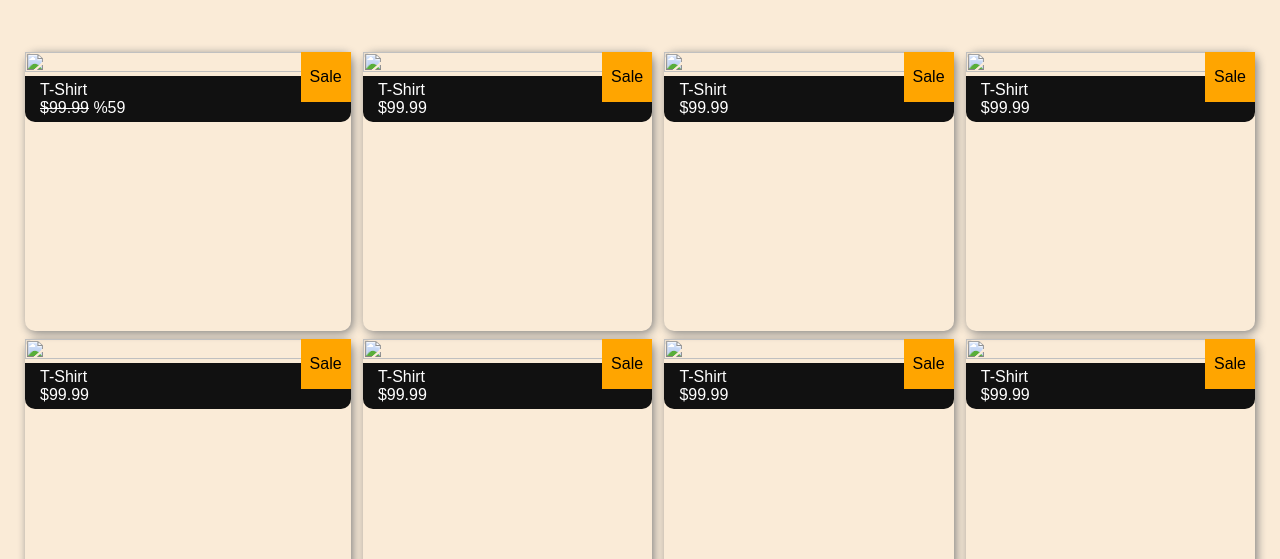
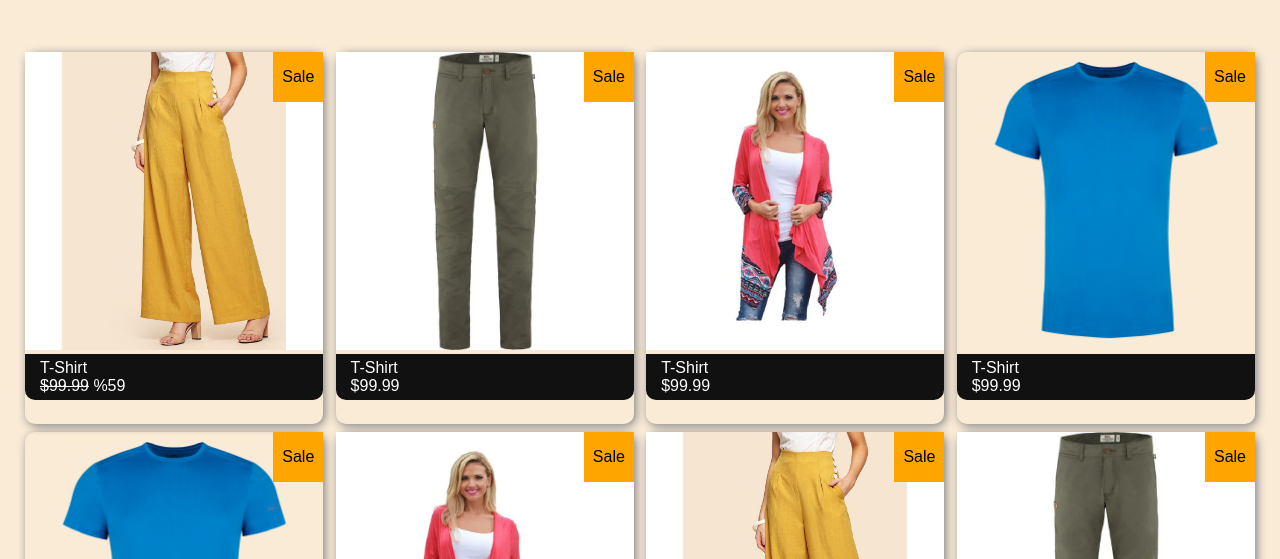
Before and after one commit to quratulainaltaf/product-cardeco, a plain HTML site: page index.html in a window 1280 px wide. Shown: the part 241-800 px from the top of the page. Drawn offline with Linux system fonts and the light colour scheme.

Commit message:
Update index.html

```diff
--- a/index.html
+++ b/index.html
@@ -36,42 +36,42 @@
 
     <div class="grid">
         <div class="card">
-            <div class="card-body"><img src="images/touser.jpg" alt=""></div>
+            <div class="card-body"><img src="touser.jpg" alt=""></div>
             <span>Sale</span>
             <div class="card-footer">T-Shirt <br><del>$99.99</del> %59</div>
         </div>
         <div class="card">
-            <div class="card-body"><img src="images/2.webp" alt=""></div>
+            <div class="card-body"><img src="2.webp" alt=""></div>
             <span>Sale</span>
             <div class="card-footer">T-Shirt <br>$99.99</div>
         </div>
         <div class="card">
-            <div class="card-body"><img src="images/3.webp" alt=""></div>
+            <div class="card-body"><img src="3.webp" alt=""></div>
             <span>Sale</span>
             <div class="card-footer">T-Shirt <br>$99.99</div>
         </div>
         <div class="card">
-            <div class="card-body"><img src="images/1.png" alt=""></div>
+            <div class="card-body"><img src="1.png" alt=""></div>
             <span>Sale</span>
             <div class="card-footer">T-Shirt <br>$99.99</div>
         </div>
         <div class="card">
-            <div class="card-body"><img src="images/1.png" alt=""></div>
+            <div class="card-body"><img src="1.png" alt=""></div>
             <span>Sale</span>
             <div class="card-footer">T-Shirt <br>$99.99</div>
         </div>
         <div class="card">
-            <div class="card-body"><img src="images/3.webp" alt=""></div>
+            <div class="card-body"><img src="3.webp" alt=""></div>
             <span>Sale</span>
             <div class="card-footer">T-Shirt <br>$99.99</div>
         </div>
         <div class="card">
-            <div class="card-body"><img src="images/touser.jpg" alt=""></div>
+            <div class="card-body"><img src="touser.jpg" alt=""></div>
             <span>Sale</span>
             <div class="card-footer">T-Shirt <br>$99.99</div>
         </div>
         <div class="card">
-            <div class="card-body"><img src="images/2.webp" alt=""></div>
+            <div class="card-body"><img src="2.webp" alt=""></div>
             <span>Sale</span>
             <div class="card-footer">T-Shirt <br>$99.99</div>
         </div>
```
